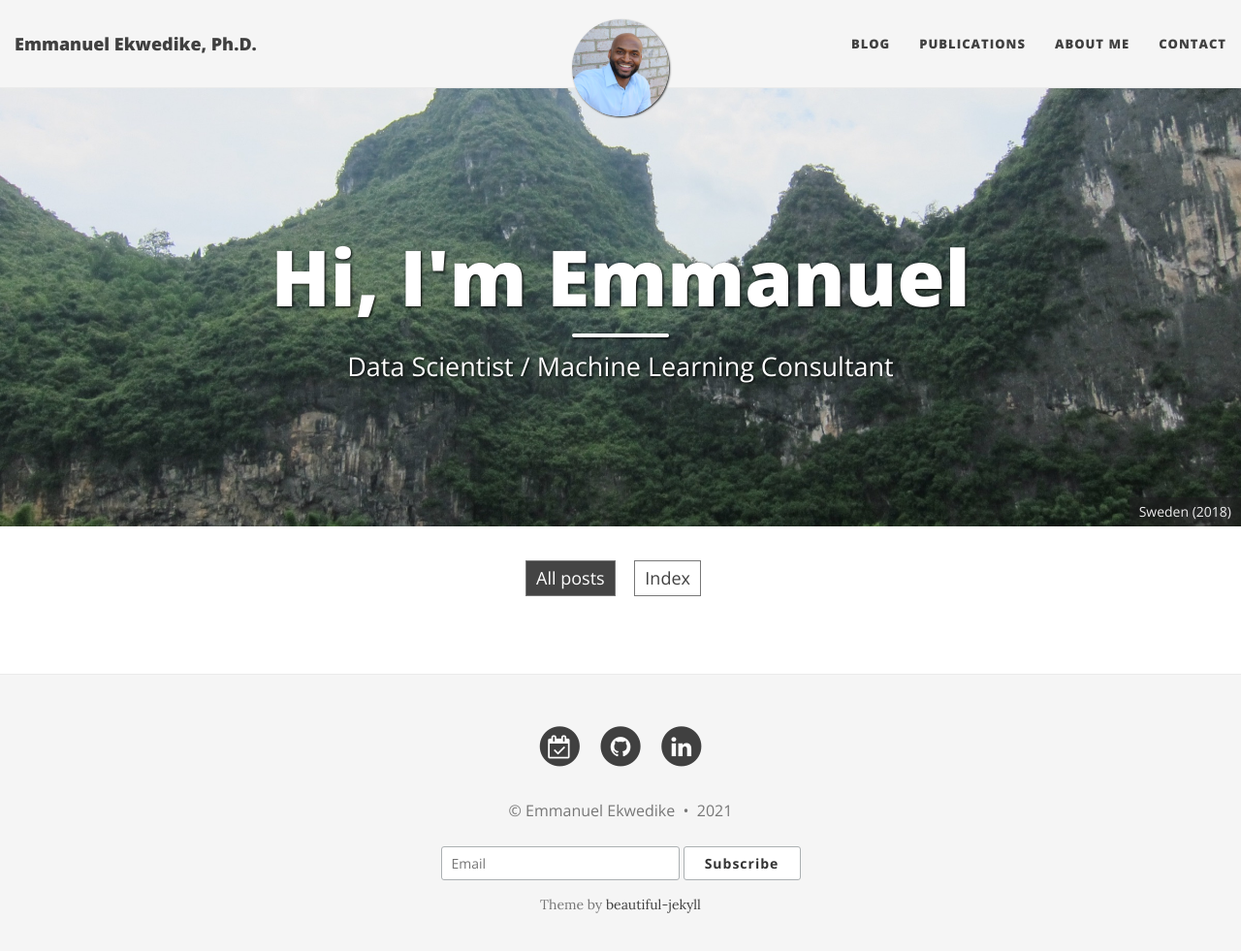
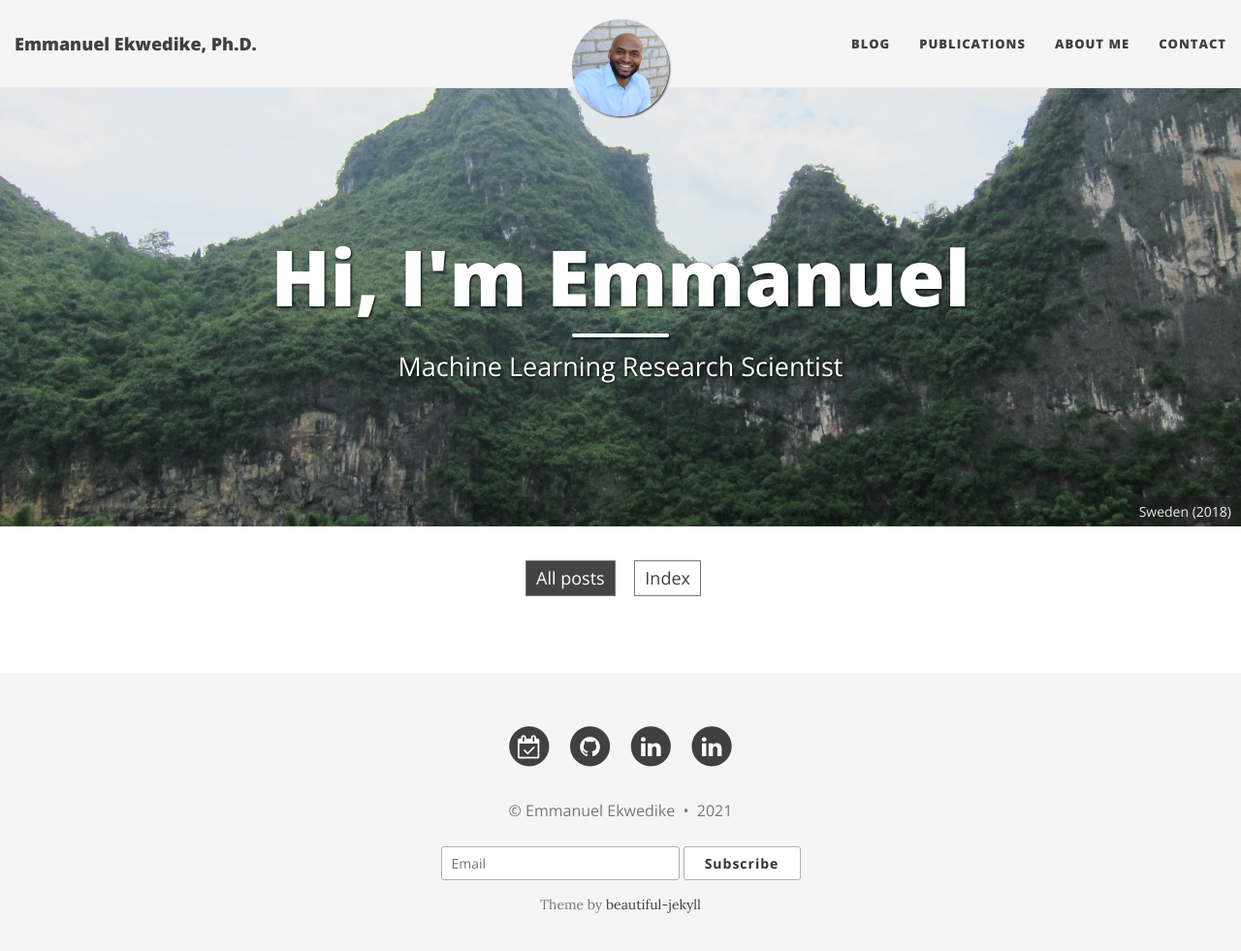
Before and after one commit to eekwedike/eekwedike.github.io, a Jekyll site: the page built from index.html, in a window 1280 px wide and 994 px high. Shown: the top 981 px of the window at 97% size. Built offline with Jekyll 4.4.1, drawn with Linux system fonts in a browser that asks for light colours; nearby versions of some CDN libraries; the list of posts is cut into pages by our own code.

Commit message:
update google scholar

```diff
--- a/_data/SocialNetworks.yml
+++ b/_data/SocialNetworks.yml
@@ -94,4 +94,5 @@
 googlescholar:
   name: "GoogleScholar"
   baseURL: "https://scholar.google.com/citations?hl=en&user="
-  icon: "fa-googlescholar"
+  #icon: "fa-googlescholar"
+  icon: "fa-linkedin"
--- a/_includes/footer.html
+++ b/_includes/footer.html
@@ -81,6 +81,17 @@
           </li>
           {% endif %}
 
+          {% if site.author.googlescholar and site.footer-links-active.googlescholar %}
+          <li>
+            <a href="https://scholar.google.com/citations?hl=en&user={{ site.author.googlescholar }}" title="GoogleScholar">
+              <span class="fa-stack fa-lg">
+                <i class="fa fa-circle fa-stack-2x"></i>
+                <i class="fa fa-linkedin fa-stack-1x fa-inverse"></i>
+              </span>
+            </a>
+          </li>
+          {% endif %}
+
         {% if site.author.telephone and site.footer-links-active.telephone %}
           <li>
             <a href="tel:{{ site.author.telephone }}" title="Phone">
--- a/index.html
+++ b/index.html
@@ -1,7 +1,7 @@
 ---
 layout: page
 title: Hi, I'm Emmanuel
-subtitle: Data Scientist / Machine Learning Consultant
+subtitle: Machine Learning Research Scientist
 css: "/css/index.css"
 use-site-title: true
 bigimg:
```
Also changed, not shown: aboutme.md (+1 -1 lines).
